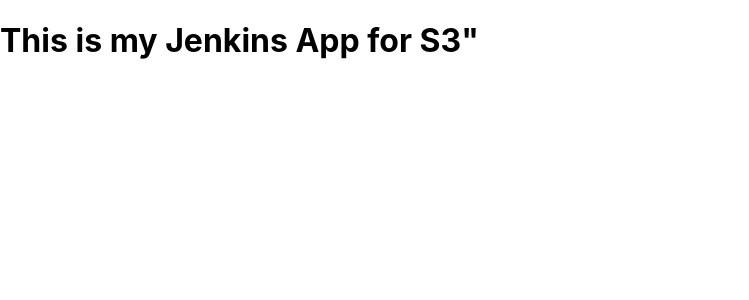
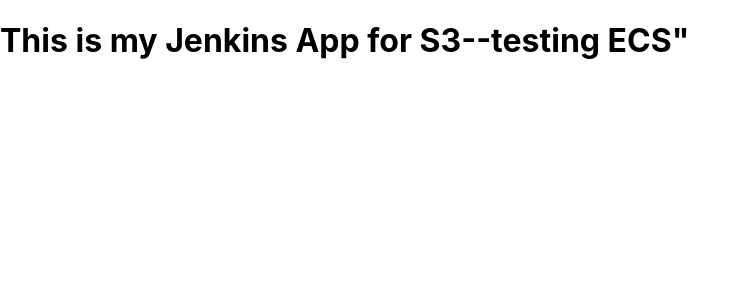
Before and after one commit to Chidiebere-Nwigwe/JenkinsApp, a React (Create React App) app: page / in a window 1280 px wide. Shown: the top 300 px of the page, without its empty margins (0-749 px from the left). Built offline with nearby package versions, Linux system fonts and the light colour scheme.

Commit message:
Create CI/CD pipeline

```diff
--- a/aws/task-definition.json
+++ b/aws/task-definition.json
@@ -6,7 +6,7 @@
     "containerDefinitions": [
         {
             "name": "TeampApp",
-            "image": "nginx:1.27-alpine",
+            "image": "924917172028.dkr.ecr.us-east-2.amazonaws.com/my_new_image:latest",
             "portMappings": [
                 {
                     "name": "ngnix-80-tcp",
@@ -23,5 +23,5 @@
     "networkMode": "awsvpc",
     "memory": "512",
     "cpu": "256",
-    "executionRoleArn": ""
+    "executionRoleArn": "arn:aws:iam::924917172028:role/ecsTaskExecutionRole"
 }
--- a/src/App.js
+++ b/src/App.js
@@ -3,7 +3,7 @@
 
 function App() {
   return (
-    <h1>This is my Jenkins App for S3"</h1>
+    <h1>This is my Jenkins App for S3--testing ECS"</h1>
 
   );
 }
```
Also changed, not shown: 2 other files (tests, documents, lock files or other folders).
